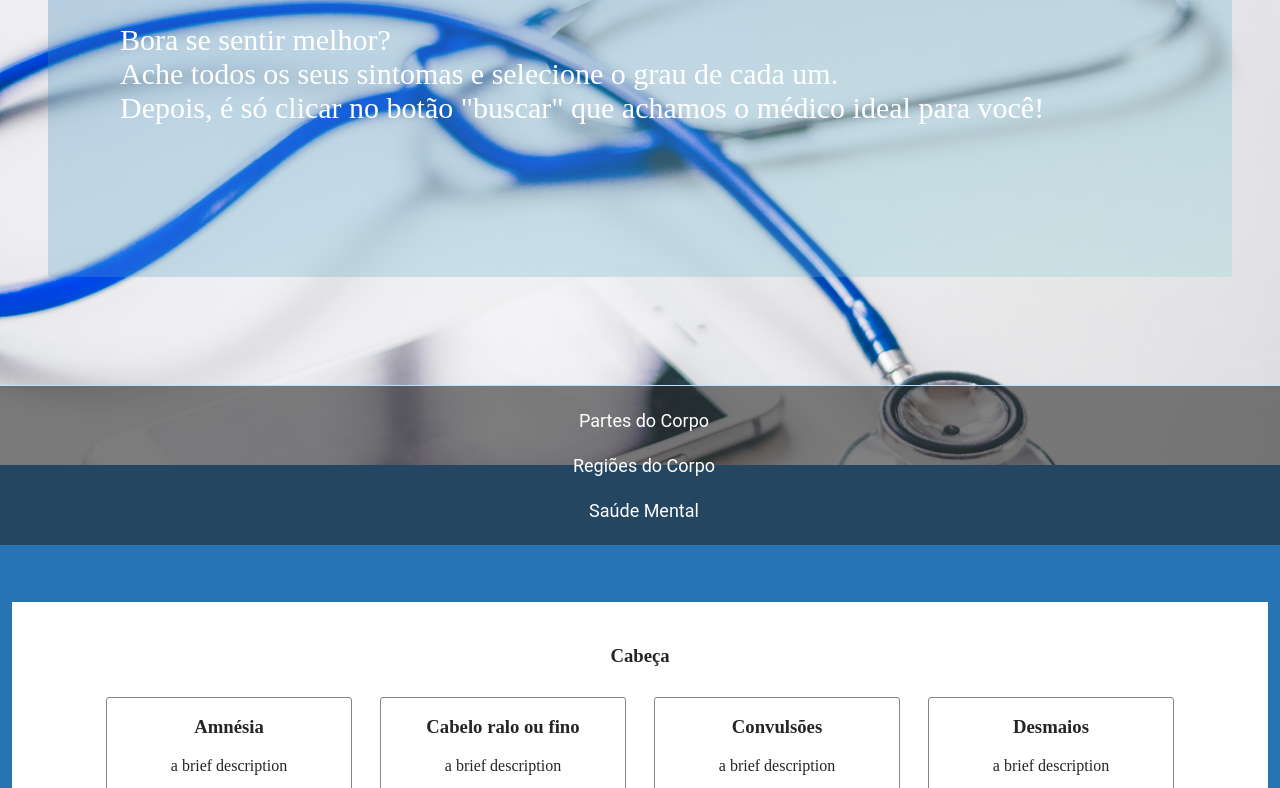
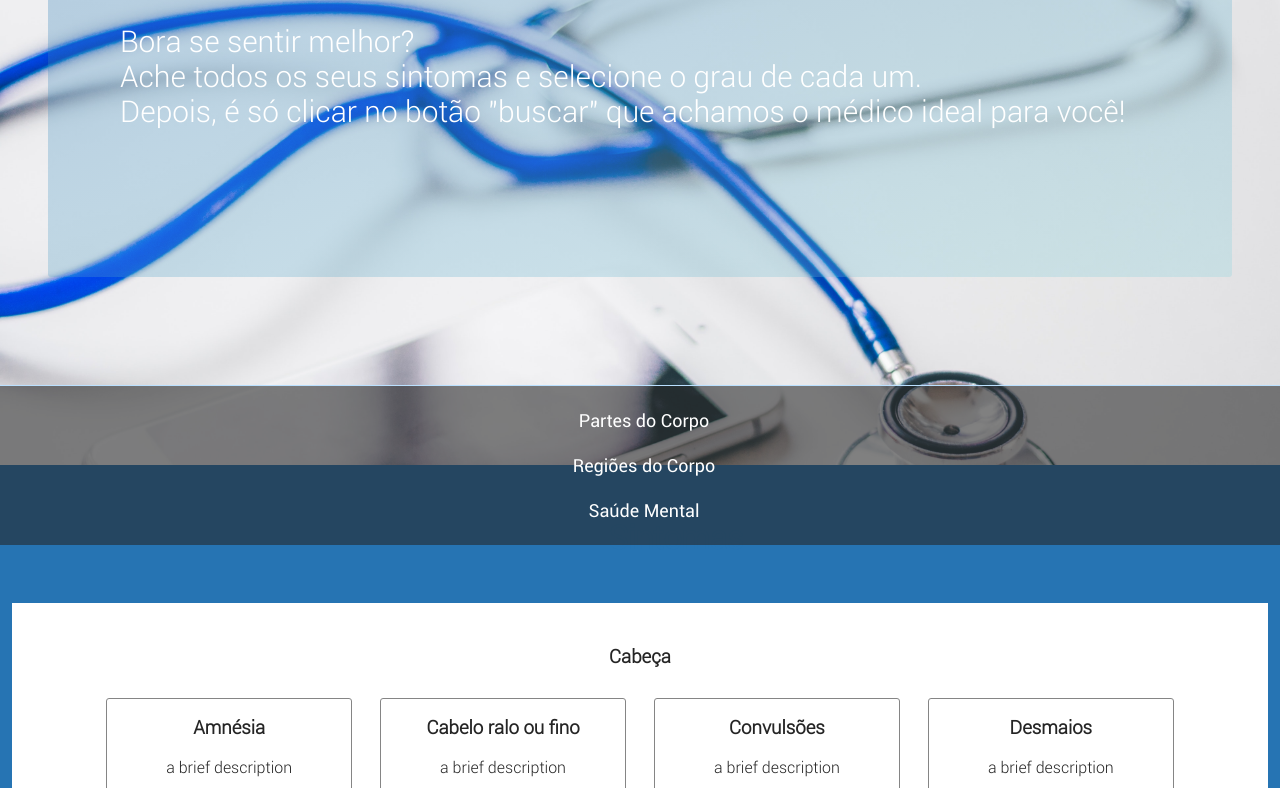
Before and after one commit to antfy/buscamedica.github.io, a plain HTML site: page index.html in a window 1280 px wide. Shown: the part 255-1043 px from the top of the page. Drawn offline with Linux system fonts and the light colour scheme.

Commit message:
Atualizando fontes

```diff
--- a/css/style.css
+++ b/css/style.css
@@ -1,9 +1,13 @@
+@font-face { font-family: roboto; src: url('./Roboto-Regular.ttf'); }
+@font-face { font-family: roboto-thin; src: url('./Roboto-Thin.ttf');}
+@font-face { font-family: roboto-light; src: url('./Roboto-Light.ttf'); }
+
 body{
     background-color: white;
 
     margin: 0;
 
-    font-family: roboto-light;
+    font-family: roboto-light, sans-serif;
 
 }
 /*------------------Navigation Bar------------------*/
```
Also changed, not shown: css/Roboto-Light.ttf (added), css/Roboto-Regular.ttf (added), css/Roboto-Thin.ttf (added).
